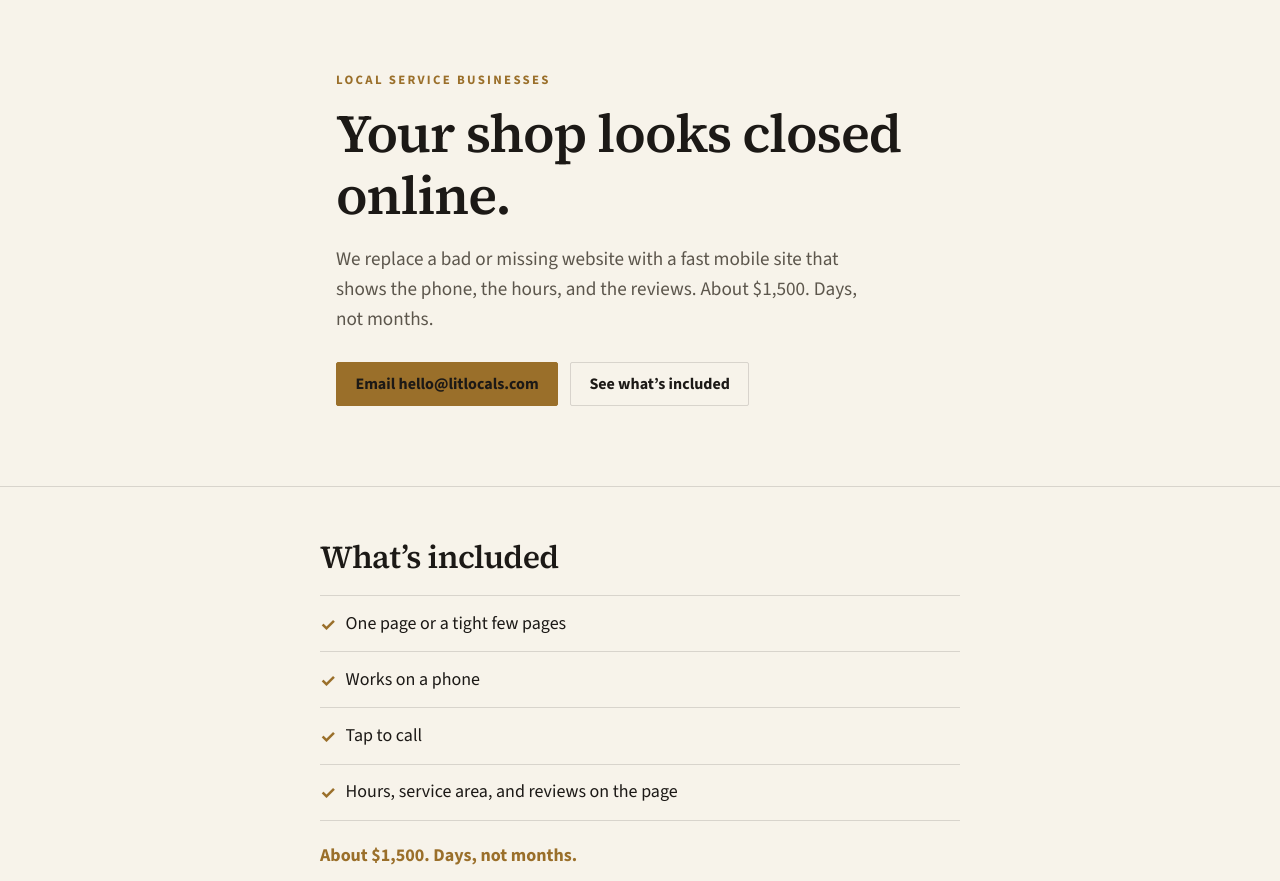
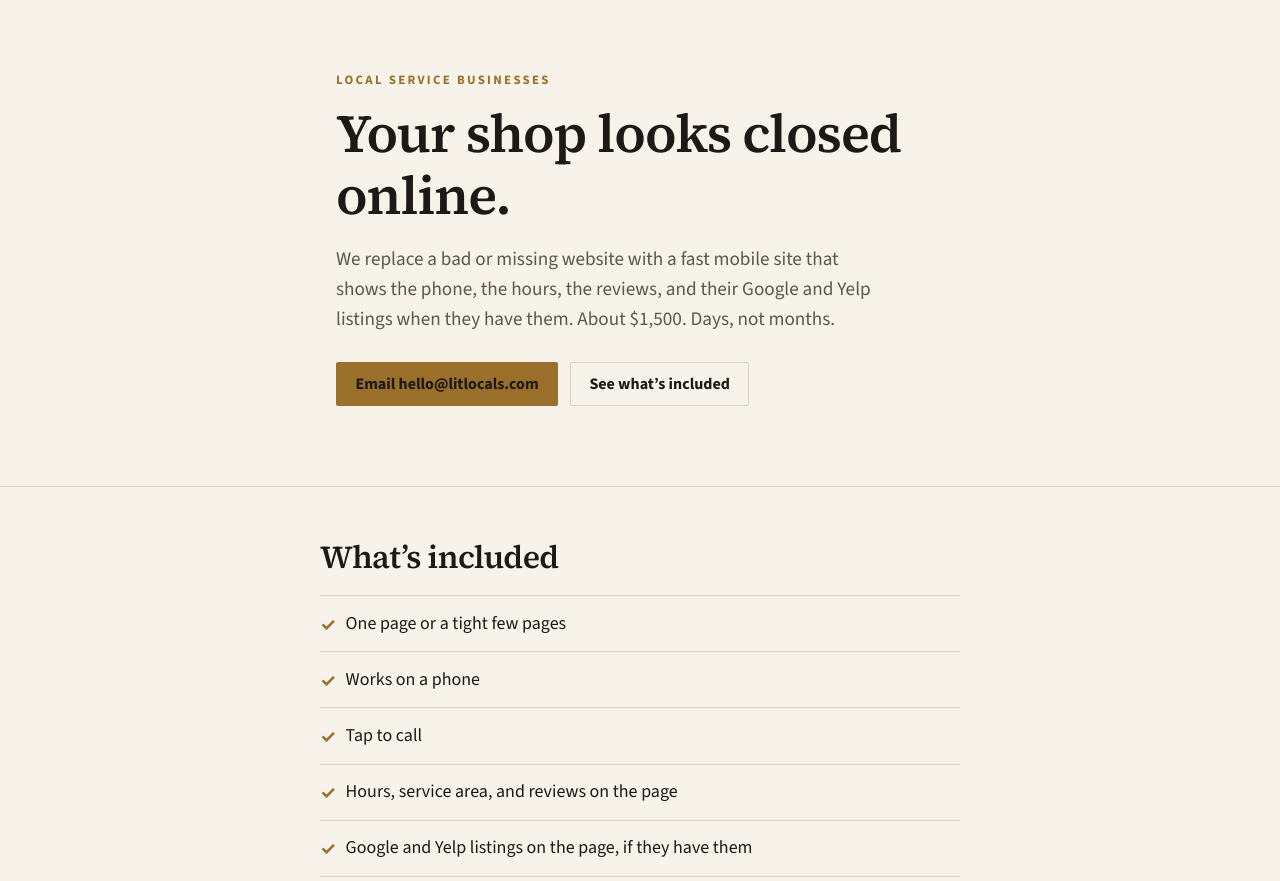
Before and after one commit to litlocalsmain/litlocals-site, a plain HTML site: page index.html in a window 1280 px wide. Shown: the part 71-952 px from the top of the page. Drawn offline with nearby package versions, Linux system fonts and the light colour scheme.

Commit message:
Include Google and Yelp listings in the $1,500 package when they exist.

```diff
--- a/index.html
+++ b/index.html
@@ -4,7 +4,7 @@
   <meta charset="utf-8">
   <meta name="viewport" content="width=device-width, initial-scale=1">
   <title>Lit Locals — Your shop looks closed online.</title>
-  <meta name="description" content="We replace a bad or missing website with a fast mobile site that shows the phone, the hours, and the reviews. About $1,500. Days, not months.">
+  <meta name="description" content="We replace a bad or missing website with a fast mobile site that shows the phone, the hours, the reviews, and their Google and Yelp listings when they have them. About $1,500. Days, not months.">
   <link rel="canonical" href="https://litlocals.com/">
   <meta name="theme-color" content="#f7f3ea">
   <meta name="color-scheme" content="light">
@@ -13,14 +13,14 @@
   <meta property="og:url" content="https://litlocals.com/">
   <meta property="og:site_name" content="Lit Locals">
   <meta property="og:title" content="Your shop looks closed online.">
-  <meta property="og:description" content="We replace a bad or missing website with a fast mobile site that shows the phone, the hours, and the reviews. About $1,500. Days, not months.">
-  <meta property="og:image" content="https://solfinnai.github.io/litlocals-site/assets/mark.svg">
+  <meta property="og:description" content="We replace a bad or missing website with a fast mobile site that shows the phone, the hours, the reviews, and their Google and Yelp listings when they have them. About $1,500. Days, not months.">
+  <meta property="og:image" content="https://litlocalsmain.github.io/litlocals-site/assets/mark.svg">
   <meta property="og:locale" content="en_US">
 
   <meta name="twitter:card" content="summary">
   <meta name="twitter:title" content="Your shop looks closed online. · Lit Locals">
-  <meta name="twitter:description" content="We replace a bad or missing website with a fast mobile site that shows the phone, the hours, and the reviews. About $1,500. Days, not months.">
-  <meta name="twitter:image" content="https://solfinnai.github.io/litlocals-site/assets/mark.svg">
+  <meta name="twitter:description" content="We replace a bad or missing website with a fast mobile site that shows the phone, the hours, the reviews, and their Google and Yelp listings when they have them. About $1,500. Days, not months.">
+  <meta name="twitter:image" content="https://litlocalsmain.github.io/litlocals-site/assets/mark.svg">
 
   <link rel="icon" href="assets/mark.svg" type="image/svg+xml">
   <link rel="apple-touch-icon" href="assets/mark.svg">
@@ -53,7 +53,7 @@
       <div class="wrap hero-inner">
         <p class="eyebrow">Local service businesses</p>
         <h1 id="hero-title">Your shop looks closed online.</h1>
-        <p class="lede">We replace a bad or missing website with a fast mobile site that shows the phone, the hours, and the reviews. About $1,500. Days, not months.</p>
+        <p class="lede">We replace a bad or missing website with a fast mobile site that shows the phone, the hours, the reviews, and their Google and Yelp listings when they have them. About $1,500. Days, not months.</p>
         <div class="hero-actions">
           <a class="btn btn-gold" href="mailto:hello@litlocals.com">Email hello@litlocals.com</a>
           <a class="btn btn-ghost" href="#offer">See what’s included</a>
@@ -69,6 +69,7 @@
           <li>Works on a phone</li>
           <li>Tap to call</li>
           <li>Hours, service area, and reviews on the page</li>
+          <li>Google and Yelp listings on the page, if they have them</li>
         </ul>
         <p class="price-note">About $1,500. Days, not months.</p>
       </div>
```
